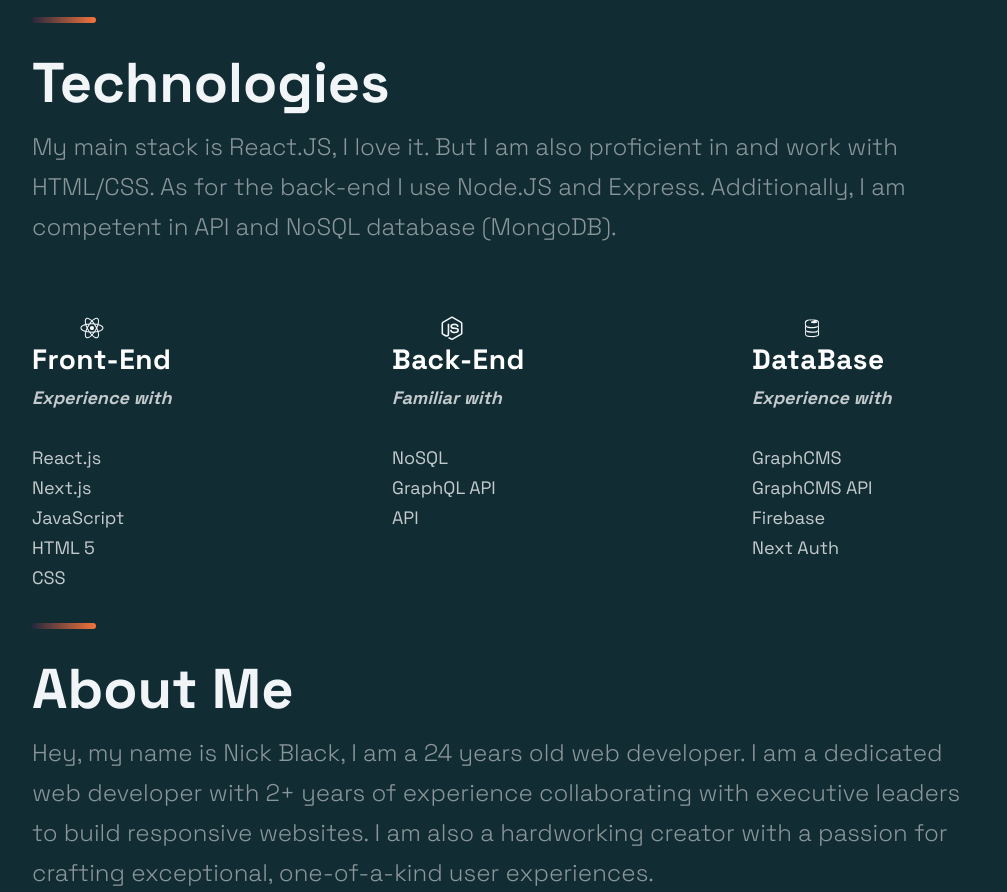
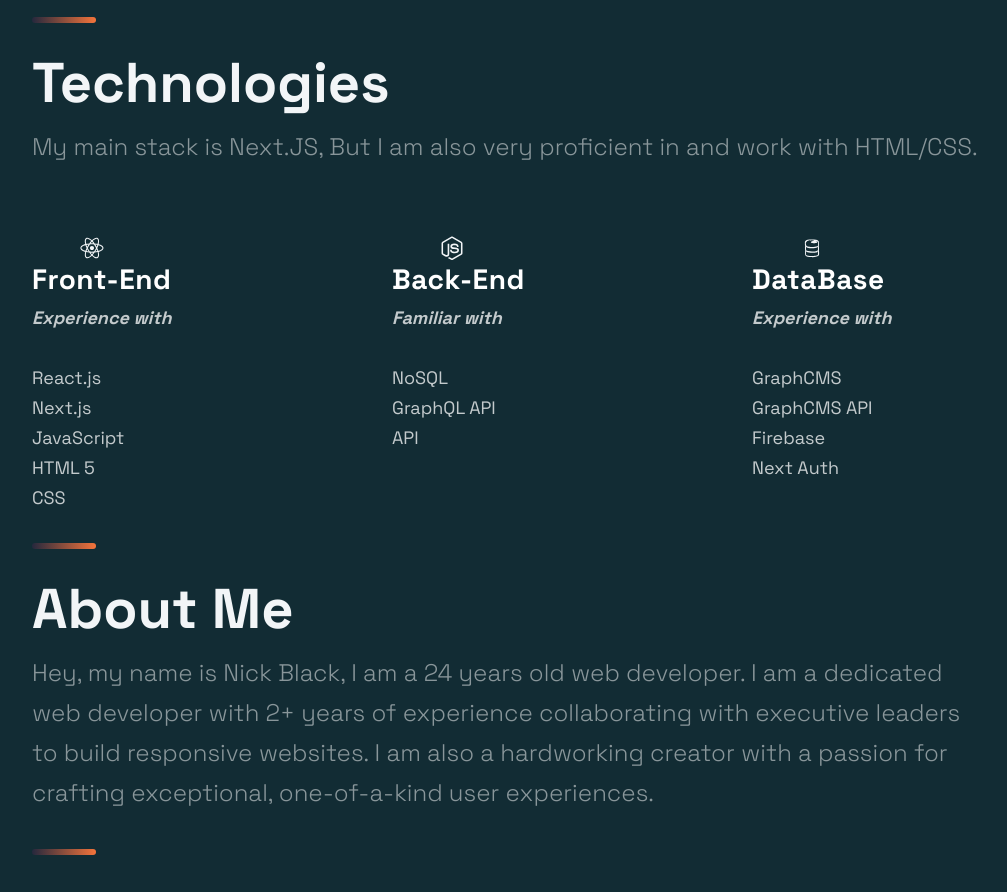
Before and after one commit to nickblack26/my-portfolio, a Next.js app: page / in a window 1280 px wide. Shown: the part 880-1772 px from the top of the page, without its empty margins (88-1095 px from the left). Built offline with nearby package versions, Linux system fonts and the light colour scheme.

Commit message:
Updated technologies verb

```diff
--- a/src/components/Technologies/Technologies.js
+++ b/src/components/Technologies/Technologies.js
@@ -27,10 +27,8 @@
 		<SectionDivider style={{ marginBottom: '3%' }} />
 		<SectionTitle>Technologies</SectionTitle>
 		<SectionText>
-			My main stack is React.JS, I love it. But I am also proficient in
-			and work with HTML/CSS. As for the back-end I use Node.JS and
-			Express. Additionally, I am competent in API and NoSQL database
-			(MongoDB).
+			My main stack is Next.JS, But I am also very proficient in and work
+			with HTML/CSS.
 		</SectionText>
 		<List>
 			<ListItem>
```
